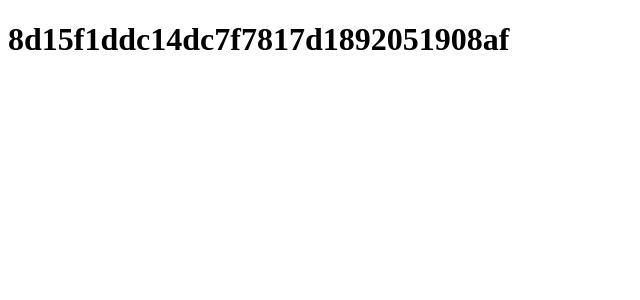
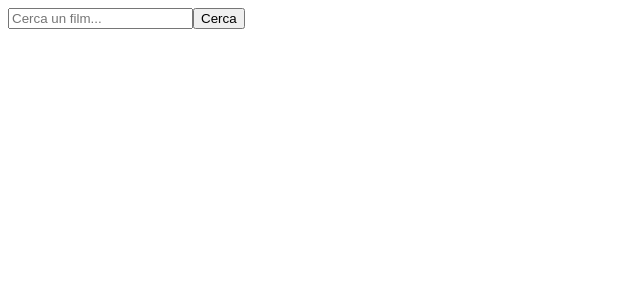
Before and after one commit to Denis-Turbatu/vite-boolflix, a Vue app: page / in a window 1280 px wide. Shown: the top 300 px of the page, without its empty margins (0-640 px from the left). Built offline with nearby package versions, Linux system fonts and the light colour scheme.

Commit message:
feat: API call on click + debugging for query value in store.js

```diff
--- a/src/App.vue
+++ b/src/App.vue
@@ -1,17 +1,31 @@
 <script>
 import {store} from './store.js';
+import AppHeader from './components/AppHeader.vue';
+import axios from "axios";
 
 export default {
+    components: {
+        AppHeader
+    },
     data() {
         return {
             store,
+        }
+    },
+    methods: {
+        getAPI() {
+            axios.get("https://api.themoviedb.org/3/search/movie", {params: {api_key: this.store.apiKey, query: this.store.searchQuery}}).then((resp) => {
+                console.log(resp.data.results);
+            })
         }
     },
 }
 </script>
 
 <template>
-    <h1>{{this.store.apiKey}}</h1>
+    <div>
+        <AppHeader @filter="getAPI"/>
+    </div>
 </template>
 
 <style lang="scss">
--- /dev/null
+++ b/src/components/AppHeader.vue
@@ -0,0 +1,33 @@
+<script>
+import {store} from "../store";
+export default {
+    data() {
+        return {
+            query: "",
+        }
+    },
+    methods: {
+        emitSaveQuery() {
+            console.log(this.query);
+            store.searchQuery = this.query;
+            console.log(this.query);
+            this.$emit('filter', this.query);
+            console.log(this.query);
+        }
+    },
+}
+</script>
+
+<template>
+    <!-- container -->
+    <div>
+        <!-- searchbar -->
+        <input type="text" v-model="query" placeholder="Cerca un film...">
+        <!-- search-button -->
+        <button @click="emitSaveQuery">Cerca</button>
+    </div>
+</template>
+
+<style lang="scss">
+
+</style>
```
